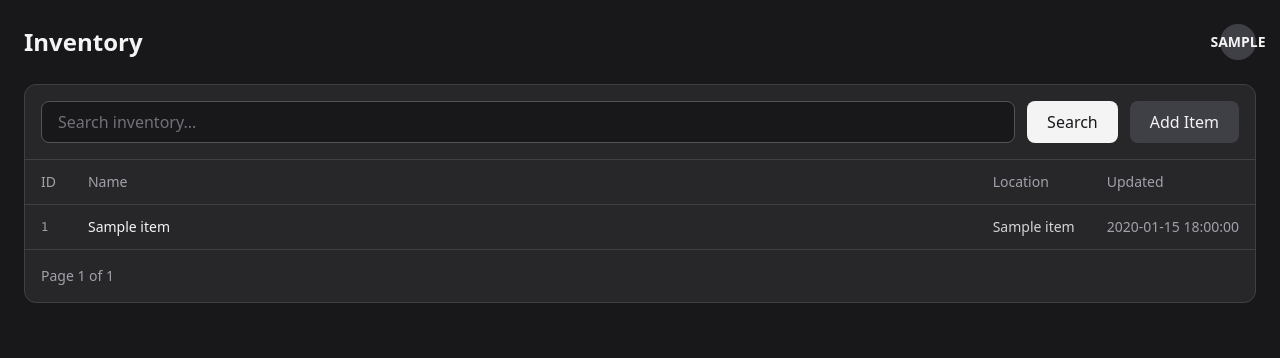
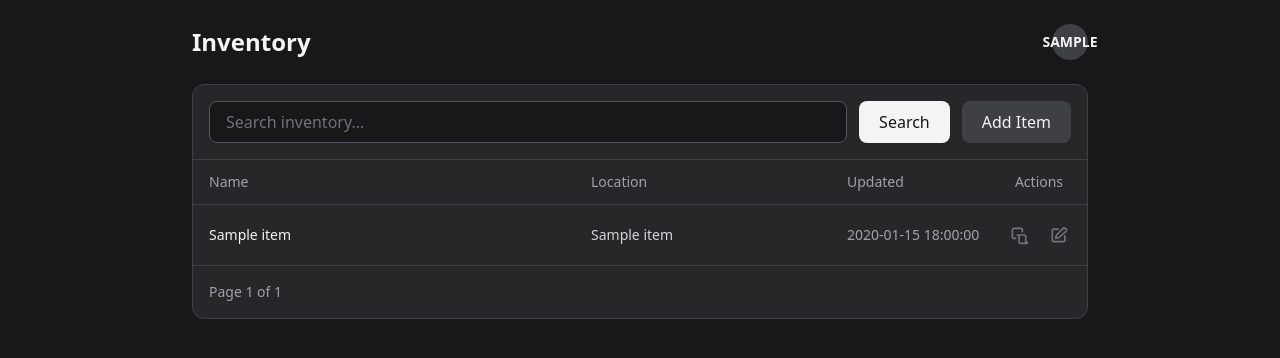
Before and after one commit to nemoe7/asset-tracker, a Flask app: template app/templates/inventory/index.jinja in a window 1280 px wide. Shown: the top 358 px of the page. Run offline with Flask 3, Linux system fonts and the light colour scheme; the template is opened without the code that fills it: most values are stand-ins (such as "Sample title", 1, 10 or a date in 2020); some libraries are stand-ins or nearby versions.

Commit message:
style(ui): update layout and improve inventory table design

```diff
--- a/app/templates/base.jinja
+++ b/app/templates/base.jinja
@@ -20,7 +20,10 @@
 </head>
 
 <body class="min-h-screen bg-zinc-900 text-zinc-100">
-  {% block content %}{% endblock %}
+
+  <div class="px-6 py-6 lg:px-32 xl:px-48 2xl:px-64">
+    {% block content %}{% endblock %}
+  </div>
 
   <script>
     if ("serviceWorker" in navigator) {
@@ -29,6 +32,7 @@
   </script>
 
   {% block scripts %}{% endblock %}
+
 </body>
 
 </html>
--- a/app/templates/inventory/index.jinja
+++ b/app/templates/inventory/index.jinja
@@ -1,22 +1,27 @@
 {% extends "base.jinja" %}
 
-{% block title %}Inventory{% endblock %}
+{% block title %}
+Inventory
+{% endblock %}
 
 {% block content %}
-<main class="p-6">
 
+<main>
   <div class="flex items-center justify-between">
     <div class="flex items-center gap-3">
       <h1 class="text-2xl font-bold">
         Inventory
       </h1>
 
+      <div class="md:hidden">
         <button type="button" onclick="openQrScanner()"
-        class="rounded-lg bg-zinc-700 px-4 py-2 text-sm font-medium text-zinc-100 hover:bg-zinc-600 md:hidden">
+          class="rounded-lg bg-zinc-700 px-4 py-2 text-sm font-medium text-zinc-100 hover:bg-zinc-600">
           Scan QR
         </button>
       </div>
+    </div>
 
+    <div class="flex w-24 justify-end">
       <div class="relative">
         <details class="group">
           <summary
@@ -49,48 +54,46 @@
         </details>
       </div>
     </div>
+  </div>
 
-  <div class="mt-6">
-    <div class="rounded-xl border border-zinc-700 bg-zinc-800">
-
+  <div class="mt-6 rounded-xl border border-zinc-700 bg-zinc-800">
     <div class="border-b border-zinc-700 p-4">
       <div class="flex gap-3">
-          <form method="get" class="flex flex-1 gap-3">
+        <form method="get" class="flex min-w-0 flex-1 gap-3">
           <input type="search" name="search" value="{{ search }}" placeholder="Search inventory..."
-              class="w-full rounded-lg border border-zinc-600 bg-zinc-900 px-4 py-2 text-zinc-100 placeholder-zinc-500 outline-none focus:border-zinc-400">
+            class="min-w-0 w-full rounded-lg border border-zinc-600 bg-zinc-900 px-4 py-2 text-zinc-100 placeholder-zinc-500 outline-none focus:border-zinc-400">
 
           <button type="submit"
-              class="rounded-lg bg-zinc-100 px-4 py-2 font-medium text-zinc-900 hover:bg-zinc-200 md:px-5">
+            class="shrink-0 rounded-lg bg-zinc-100 px-5 py-2 font-medium text-zinc-900 hover:bg-zinc-200">
             Search
           </button>
         </form>
 
         <button type="button" onclick="document.getElementById('add-item-modal').showModal()"
-            class="hidden rounded-lg bg-zinc-700 px-5 py-2 font-medium text-zinc-100 hover:bg-zinc-600 md:block">
+          class="shrink-0 rounded-lg bg-zinc-700 px-5 py-2 font-medium text-zinc-100 hover:bg-zinc-600">
           Add Item
         </button>
       </div>
     </div>
 
-      <!-- Desktop table -->
-      <div class="hidden overflow-x-auto md:block">
-        <table class="w-full table-auto text-left text-sm">
+    <div class="hidden md:block">
+      <table class="w-full table-fixed text-left text-sm">
         <thead class="border-b border-zinc-700 text-zinc-400">
           <tr>
-              <th class="whitespace-nowrap px-4 py-3 font-medium">
-                ID
-              </th>
-
-              <th class="w-full px-4 py-3 font-medium">
+            <th class="px-4 py-3 font-medium">
               Name
             </th>
 
-              <th class="max-w-64 px-4 py-3 font-medium">
+            <th class="w-64 px-4 py-3 font-medium">
               Location
             </th>
 
-              <th class="whitespace-nowrap px-4 py-3 font-medium">
+            <th class="w-40 whitespace-nowrap px-4 py-3 font-medium">
               Updated
+            </th>
+
+            <th class="w-24 whitespace-nowrap px-4 py-3 text-center font-medium">
+              Actions
             </th>
           </tr>
         </thead>
@@ -109,7 +112,6 @@
       </table>
     </div>
 
-      <!-- Mobile cards -->
     <div class="divide-y divide-zinc-700 md:hidden">
       {% for item in items %}
       {% include "inventory/item_card.jinja" %}
@@ -140,15 +142,11 @@
           {% endif %}
       </div>
     </div>
-
   </div>
-  </div>
-
 </main>
 
-{# Add Item modal #}
 <dialog id="add-item-modal"
-  class="w-full max-w-md rounded-xl border border-zinc-700 bg-zinc-800 p-0 text-zinc-100 shadow-2xl backdrop:bg-black/60">
+  class="mx-auto my-auto w-[calc(100%-2rem)] max-w-md rounded-xl border border-zinc-700 bg-zinc-800 p-0 text-zinc-100 shadow-2xl backdrop:bg-black/60">
   <div class="p-6">
     <div class="flex items-center justify-between">
       <h2 class="text-xl font-semibold">
@@ -178,7 +176,7 @@
       </div>
 
       <div>
-        <label class="block text-sm font-medium text-zinc-300" for="add-item-location">
+        <label for="add-item-location" class="block text-sm font-medium text-zinc-300">
           Location
         </label>
 
@@ -239,10 +237,9 @@
   </div>
 </dialog>
 
-{# Edit Item modals #}
 {% for item in items %}
 <dialog id="edit-item-{{ item.id }}"
-  class="w-full max-w-md rounded-xl border border-zinc-700 bg-zinc-800 p-0 text-zinc-100 shadow-2xl backdrop:bg-black/60">
+  class="mx-auto my-auto w-[calc(100%-2rem)] max-w-md rounded-xl border border-zinc-700 bg-zinc-800 p-0 text-zinc-100 shadow-2xl backdrop:bg-black/60">
   <div class="p-6">
     <div class="flex items-center justify-between">
       <h2 class="text-xl font-semibold">
@@ -270,7 +267,7 @@
       </div>
 
       <div>
-        <label class="block text-sm font-medium text-zinc-300" for="edit-item-location-{{ item.id }}">
+        <label for="edit-item-location-{{ item.id }}" class="block text-sm font-medium text-zinc-300">
           Location
         </label>
 
@@ -317,13 +314,13 @@
         </div>
       </div>
 
-      <div class="flex items-center justify-between pt-2">
+      <div class="flex items-center justify-between gap-3 pt-2">
         <button type="submit" formaction="{{ url_for('inventory.archive', item_id=item.id) }}"
-          class="rounded-lg px-4 py-2 text-sm text-red-400 hover:bg-red-950/50 hover:text-red-300">
+          class="shrink-0 rounded-lg px-4 py-2 text-sm text-red-400 hover:bg-red-950/50 hover:text-red-300">
           Archive
         </button>
 
-        <div class="flex gap-3">
+        <div class="flex shrink-0 gap-3">
           <button type="button" onclick="document.getElementById('edit-item-{{ item.id }}').close()"
             class="rounded-lg border border-zinc-600 px-4 py-2 text-zinc-300 hover:bg-zinc-700">
             Cancel
@@ -339,9 +336,8 @@
 </dialog>
 {% endfor %}
 
-{# QR scanner #}
 <dialog id="qr-scanner-modal"
-  class="w-full max-w-md rounded-xl border border-zinc-700 bg-zinc-800 p-0 text-zinc-100 shadow-2xl backdrop:bg-black/60">
+  class="mx-auto my-auto w-[calc(100%-2rem)] max-w-md rounded-xl border border-zinc-700 bg-zinc-800 p-0 text-zinc-100 shadow-2xl backdrop:bg-black/60">
   <div class="p-6">
     <div class="flex items-center justify-between">
       <h2 class="text-xl font-semibold">
@@ -433,6 +429,7 @@
           }
 
           const itemId = decodedText.trim();
+
           const itemModal =
             document.getElementById(`edit-item-${itemId}`);
 
@@ -619,6 +616,7 @@
       error.textContent = "Location name cannot be empty";
       error.classList.remove("hidden");
       input.focus();
+
       return;
     }
 
@@ -629,7 +627,8 @@
           method: "POST",
           headers: {
             "Accept": "application/json",
-            "Content-Type": "application/x-www-form-urlencoded"
+            "Content-Type":
+              "application/x-www-form-urlencoded"
           },
           body: new URLSearchParams({
             name: name
@@ -646,6 +645,7 @@
 
         error.classList.remove("hidden");
         input.focus();
+
         return;
       }
 
@@ -660,6 +660,7 @@
 
       quick.classList.add("hidden");
       select.parentElement.classList.remove("hidden");
+
       input.value = "";
     } catch (requestError) {
       console.error(requestError);
--- a/app/templates/inventory/item_card.jinja
+++ b/app/templates/inventory/item_card.jinja
@@ -1,26 +1,38 @@
-<div class="cursor-pointer px-4 py-4 hover:bg-zinc-700/40" onclick="openEditItem('{{ item.id }}')">
+<div class="px-4 py-4 hover:bg-zinc-700/40">
   <div class="flex items-start justify-between gap-3">
     <div class="min-w-0">
-      <div class="font-medium text-zinc-100">
+      <div class="truncate font-medium text-zinc-100">
         {{ item.name }}
       </div>
 
-      <div class="mt-1 text-sm text-zinc-300">
+      <div class="mt-1 truncate text-sm text-zinc-300">
         {{ item.location_name or "—" }}
       </div>
 
-      <div class="mt-1 text-xs text-zinc-400">
+      <div class="mt-1 truncate text-xs text-zinc-400">
         Updated {{ item.updated_at|datetime }}
       </div>
     </div>
 
-    <button type="button" title="Copy ID" onclick="event.stopPropagation(); copyItemId('{{ item.id }}')"
-      class="shrink-0 rounded-lg p-2 text-zinc-500 hover:bg-zinc-700 hover:text-zinc-200">
-      <svg xmlns="http://www.w3.org/2000/svg" class="h-5 w-5" fill="none" viewBox="0 0 24 24" stroke="currentColor"
-        stroke-width="2">
-        <path stroke-linecap="round" stroke-linejoin="round"
-          d="M8 16H6a2 2 0 01-2-2V6a2 2 0 012-2h8a2 2 0 012 2v2m-6 4h8a2 2 0 012 2v6a2 2 0 01-2 2h-8a2 2 0 01-2-2v-6a2 2 0 012-2z" />
-      </svg>
-    </button>
+    <div class="flex shrink-0 gap-1">
+      <button type="button" title="Copy ID" onclick="copyItemId('{{ item.id }}')"
+        class="rounded-lg p-2 text-zinc-500 hover:bg-zinc-700 hover:text-zinc-200">
+
+        <svg xmlns="http://www.w3.org/2000/svg" class="h-5 w-5" fill="none" viewBox="0 0 24 24" stroke="currentColor"
+          stroke-width="2">
+          <path stroke-linecap="round" stroke-linejoin="round"
+            d="M8 16H6a2 2 0 01-2-2V6a2 2 0 012-2h8a2 2 0 012 2v2m-6 4h8a2 2 0 012 2v6a2 2 0 012 2h-8a2 2 0 01-2-2v-6a2 2 0 012-2z" />
+        </svg>
+      </button>
+
+      <button type="button" title="Edit item" onclick="openEditItem('{{ item.id }}')"
+        class="rounded-lg p-2 text-zinc-500 hover:bg-zinc-700 hover:text-zinc-200">
+        <svg xmlns="http://www.w3.org/2000/svg" class="h-5 w-5" fill="none" viewBox="0 0 24 24" stroke="currentColor"
+          stroke-width="2">
+          <path stroke-linecap="round" stroke-linejoin="round"
+            d="M11 5H6a2 2 0 00-2 2v11a2 2 0 002 2h11a2 2 0 002-2v-5m-1.5-8.5a2.121 2.121 0 013 3L12 15l-4 1 1-4 8.5-8.5z" />
+        </svg>
+      </button>
+    </div>
   </div>
 </div>
--- a/app/templates/inventory/item_table.jinja
+++ b/app/templates/inventory/item_table.jinja
@@ -1,18 +1,40 @@
-<tr class="cursor-pointer hover:bg-zinc-700/40"
-  onclick="document.getElementById('edit-item-{{ item.id }}').showModal()">
-  <td class="whitespace-nowrap px-4 py-3 font-mono text-xs text-zinc-400">
-    {{ item.id }}
+<tr class="hover:bg-zinc-700/40">
+  <td class="min-w-0 px-4 py-3 font-medium text-zinc-100">
+    <div class="line-clamp-2 break-words [overflow-wrap:anywhere]">
+      {{ item.name }}
+    </div>
   </td>
 
-  <td class="px-4 py-3 font-medium">
-    {{ item.name }}
+  <td class="w-64 min-w-0 px-4 py-3 text-zinc-300">
+    <div class="line-clamp-2 break-words [overflow-wrap:anywhere]">
+      {{ item.location_name or "—" }}
+    </div>
   </td>
 
-  <td class="max-w-64 truncate px-4 py-3 text-zinc-300">
-    {{ item.location_name or "—" }}
+  <td class="w-40 whitespace-nowrap px-4 py-3 text-zinc-400">
+    {{ item.updated_at|datetime }}
   </td>
 
-  <td class="whitespace-nowrap px-4 py-3 text-zinc-400">
-    {{ item.updated_at|datetime }}
+  <td class="w-24 whitespace-nowrap px-4 py-3">
+    <div class="flex justify-center gap-1">
+      <button type="button" title="Copy ID" onclick="copyItemId('{{ item.id }}')"
+        class="rounded-lg p-2 text-zinc-500 hover:bg-zinc-700 hover:text-zinc-200">
+
+        <svg xmlns="http://www.w3.org/2000/svg" class="h-5 w-5" fill="none" viewBox="0 0 24 24" stroke="currentColor"
+          stroke-width="2">
+          <path stroke-linecap="round" stroke-linejoin="round"
+            d="M8 16H6a2 2 0 01-2-2V6a2 2 0 012-2h8a2 2 0 012 2v2m-6 4h8a2 2 0 012 2v6a2 2 0 012 2h-8a2 2 0 01-2-2v-6a2 2 0 012-2z" />
+        </svg>
+      </button>
+
+      <button type="button" title="Edit item" onclick="openEditItem('{{ item.id }}')"
+        class="rounded-lg p-2 text-zinc-500 hover:bg-zinc-700 hover:text-zinc-200">
+        <svg xmlns="http://www.w3.org/2000/svg" class="h-5 w-5" fill="none" viewBox="0 0 24 24" stroke="currentColor"
+          stroke-width="2">
+          <path stroke-linecap="round" stroke-linejoin="round"
+            d="M11 5H6a2 2 0 00-2 2v11a2 2 0 002 2h11a2 2 0 002-2v-5m-1.5-8.5a2.121 2.121 0 013 3L12 15l-4 1 1-4 8.5-8.5z" />
+        </svg>
+      </button>
+    </div>
   </td>
 </tr>
```
Also changed, not shown: app/templates/admin/users.jinja (+5 -11 lines). Lines whose indentation alone changed are shown as unchanged.
